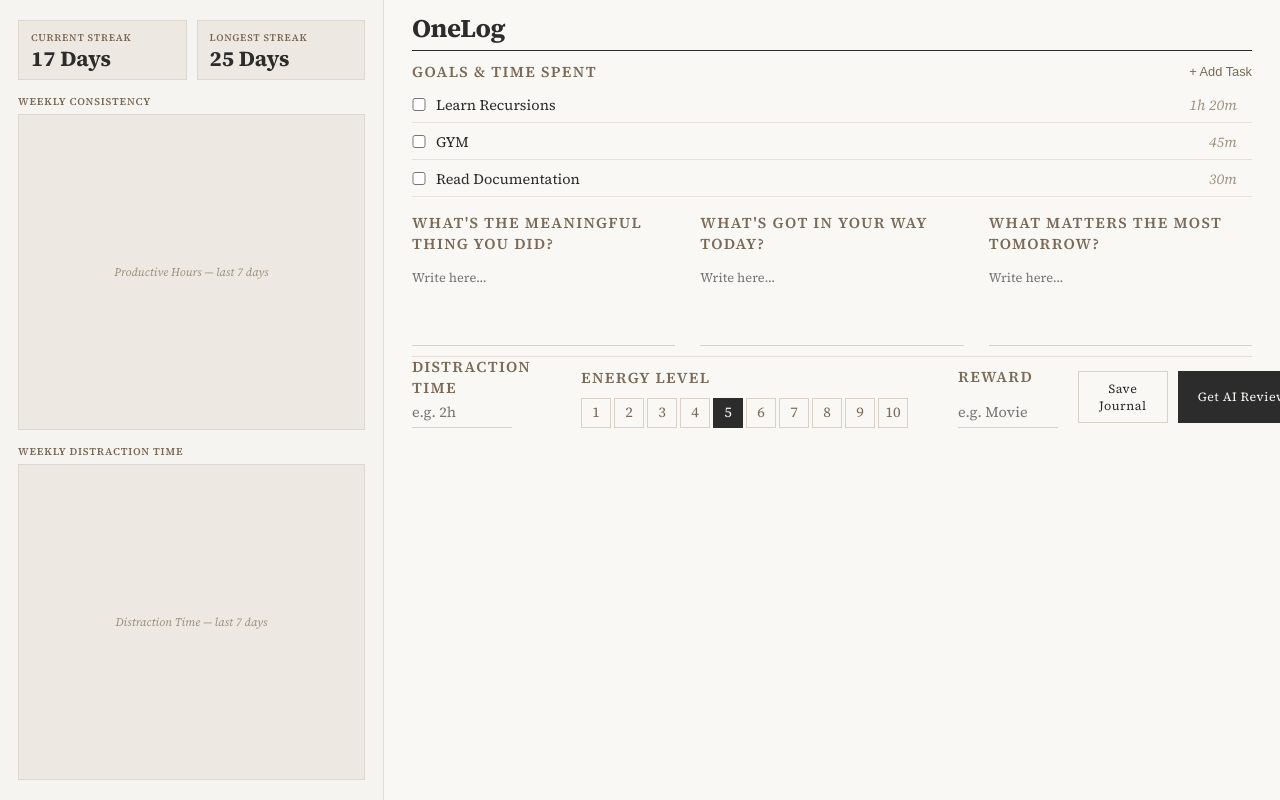
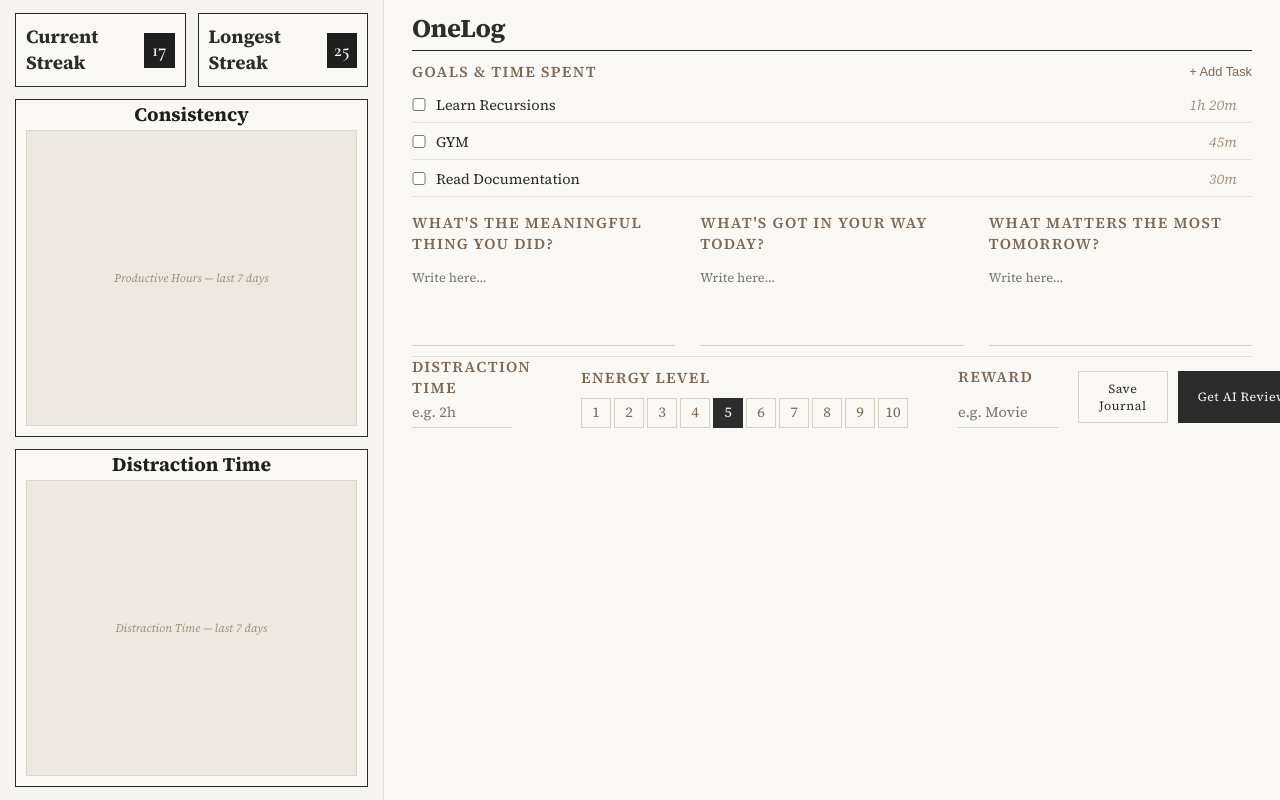
Before and after one commit to Vardhan2006/OneLog, a React (Vite) app: page / in a window 1280 px wide. Built offline with nearby package versions, Linux system fonts and the light colour scheme; no server answers; the database is empty.

Commit message:
Redesigned UI of left panel

```diff
--- a/index.html
+++ b/index.html
@@ -3,6 +3,10 @@
 
 <head>
   <meta charset="UTF-8" />
+  <link rel="preconnect" href="https://fonts.googleapis.com">
+  <link
+    href="https://fonts.googleapis.com/css2?family=Cormorant+Garamond:wght@300;400;500;600&family=IBM+Plex+Mono:wght@300;400&family=Inter:wght@300;400;500&display=swap"
+    rel="stylesheet">
   <link rel="preconnect" href="https://fonts.googleapis.com">
   <link rel="preconnect" href="https://fonts.gstatic.com" crossorigin>
   <link href="https://fonts.googleapis.com/css2?family=Source+Serif+4:wght@400;500;600;700&display=swap"
--- a/src/components/dashboard/ConsistencyChart.jsx
+++ b/src/components/dashboard/ConsistencyChart.jsx
@@ -1,7 +1,7 @@
 function ConsistencyChart() {
   return (
     <div className="graph-card">
-      <h3>Weekly Consistency</h3>
+      <h3>Consistency</h3>
 
       <div className="graph-placeholder">
         Productive Hours — last 7 days
--- a/src/components/dashboard/HoursChart.jsx
+++ b/src/components/dashboard/HoursChart.jsx
@@ -1,7 +1,7 @@
 function HoursChart() {
   return (
     <div className="graph-card">
-      <h3>Weekly Distraction Time</h3>
+      <h3>Distraction Time</h3>
 
       <div className="graph-placeholder">
         Distraction Time — last 7 days
--- a/src/components/dashboard/StreakCard.jsx
+++ b/src/components/dashboard/StreakCard.jsx
@@ -1,8 +1,15 @@
 function StreakCard({ title, value }) {
   return (
     <div className="stat">
-      <h3>{title}</h3>
-      <p>{value}</p>
+
+      <div className="stat-left">
+        <h3>{title}</h3>
+      </div>
+
+      <div className="stat-right">
+        {value}
+      </div>
+
     </div>
   );
 }
--- a/src/pages/Home.jsx
+++ b/src/pages/Home.jsx
@@ -379,12 +379,12 @@ function Home() {
         <div className="stat-section">
           <StreakCard
             title="Current Streak"
-            value="17 Days"
+            value="17"
           />
 
           <StreakCard
             title="Longest Streak"
-            value="25 Days"
+            value="25"
           />
         </div>
 
--- a/src/styles/Home.css
+++ b/src/styles/Home.css
@@ -1,4 +1,28 @@
 @import url('https://fonts.googleapis.com/css2?family=Source+Serif+4:ital,wght@0,300;0,400;0,600;0,700;1,300;1,400&display=swap');
+
+:root {
+
+  --font-heading:
+    "Cormorant Garamond",
+    serif;
+
+  --font-body:
+    "Inter",
+    sans-serif;
+
+  --font-mono:
+    "IBM Plex Mono",
+    monospace;
+
+  --border:
+    #d8d1c7;
+
+  --text:
+    #1f1f1f;
+
+  --muted:
+    #7b6a58;
+}
 
 * {
   margin: 0;
@@ -27,11 +51,11 @@ body {
   width: 30%;
   min-width: 220px;
   height: 100vh;
-  padding: 20px 18px;
+  padding: 13px 15px;
   border-right: 1px solid #e4ded6;
   display: flex;
   flex-direction: column;
-  gap: 14px;
+  gap: 12px;
   overflow: hidden;
   background: #f6f4f0;
 }
@@ -46,46 +70,165 @@ body {
 
 .stat-section {
   display: flex;
-  gap: 10px;
+  gap: 9px;
+}
+
+/* ── STREAK CARDS ───────────────────────── */
+
+.stat-section {
+  display: flex;
+  gap: 12px;
 }
 
 .stat {
   flex: 1;
-  background: #ede9e2;
-  border: 1px solid #ddd8ce;
-  padding: 10px 12px;
+
+  display: flex;
+  justify-content: space-between;
+  align-items: center;
+
+  background: #faf8f4;
+
+  border:
+    1px solid #2b2b2b;
+
+  padding:
+    10px;
+
+  transition:
+    transform .15s ease,
+    box-shadow .15s ease;
 }
 
-.stat h3 {
-  font-size: 0.62rem;
-  font-weight: 600;
-  text-transform: uppercase;
-  letter-spacing: 0.08em;
-  color: #7b6a58;
-  margin-bottom: 3px;
+.stat:hover {
+  transform:
+    translate(-4px, -4px);
+
+  box-shadow:
+    4px 4px 0 #2b2b2b;
 }
 
-.stat p {
-  font-size: 1.35rem;
-  font-weight: 700;
-  line-height: 1;
-  color: #2c2c2c;
+.stat-text {
+  display: flex;
+  flex-direction: column;
+
+  gap: 2px;
+
+  font-family:
+    "Cormorant Garamond",
+    serif;
+
+  font-size:
+    1.9rem;
+
+  font-weight:
+    600;
+
+  line-height:
+    1.05;
+
+  color:
+    #1f1f1f;
 }
+
+.stat-right {
+  width:
+    35px;
+
+  height:
+    35px;
+
+  background:
+    #1f1f1f;
+
+  color:
+    #faf8f4;
+
+  display:
+    flex;
+
+  align-items:
+    center;
+
+  justify-content:
+    center;
+
+  font-family:
+    "Cormorant Garamond",
+    serif;
+
+  font-size:
+    1.2rem;
+
+  font-weight:
+    800;
+
+  line-height:
+    1;
+
+  transition:
+    transform .15s ease;
+}
+
+.stat:hover .stat-right {
+  transform:
+    scale(1.08);
+
+  box-shadow:
+    2px 2px 0 #555;
+}
+
+.stat:hover .stat-value {
+  transform:
+    scale(1.05);
+}
+
+
+/* graph cards */
 
 .graph-card {
   flex: 1;
+
   display: flex;
   flex-direction: column;
+
   min-height: 0;
+
+  background: #faf8f4;
+
+  border: 1px solid #2b2b2b;
+
+  padding: 10px;
+
+  transition:
+    transform .15s ease,
+    box-shadow .15s ease;
+}
+
+.graph-card:hover {
+  transform:
+    translate(-3px, -3px);
+
+  box-shadow:
+    4px 4px 0 #2b2b2b;
 }
 
 .graph-card h3 {
-  font-size: 0.65rem;
-  font-weight: 600;
-  text-transform: uppercase;
-  letter-spacing: 0.08em;
-  color: #7b6a58;
-  margin-bottom: 5px;
+
+  font-size:
+    1.2rem;
+
+  font-weight:
+    700;
+
+  text-align:
+    center;
+
+  color:
+    #1f1f1f;
+
+  margin:
+    -9px 0 2px 0;
 }
 
 .graph-placeholder {
```
